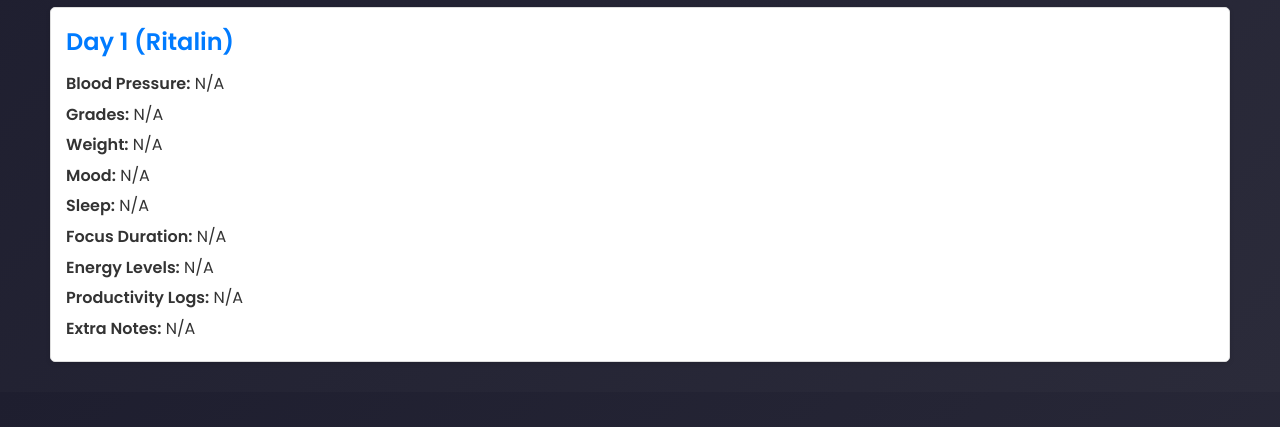
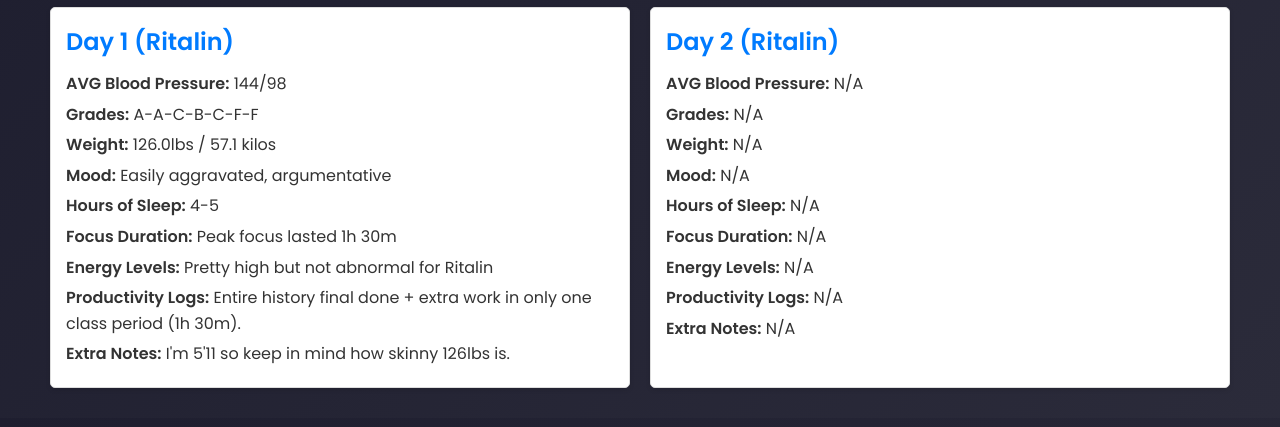
Before and after one commit to SupermanRepo/ProjectCapsule, a plain HTML site: page index.html in a window 1280 px wide. Shown: the part 187-614 px from the top of the page. Drawn offline with Linux system fonts and the light colour scheme.

Commit message:
Update index.html

```diff
--- a/index.html
+++ b/index.html
@@ -31,14 +31,27 @@
   <main>
     <h1>Daily Progress Tracker</h1>
     <div class="progress-container">
-      <!-- Sample Day 1 Entry -->
+      <!-- Day 1 Entry -->
       <div class="day-entry">
         <div class="day-number">Day 1 (Ritalin)</div>
-        <div class="entry-detail"><strong>Blood Pressure:</strong> N/A</div>
+        <div class="entry-detail"><strong>AVG Blood Pressure:</strong> 144/98</div>
+        <div class="entry-detail"><strong>Grades:</strong> A-A-C-B-C-F-F</div>
+        <div class="entry-detail"><strong>Weight:</strong> 126.0lbs / 57.1 kilos</div>
+        <div class="entry-detail"><strong>Mood:</strong> Easily aggravated, argumentative </div>
+        <div class="entry-detail"><strong>Hours of Sleep:</strong> 4-5</div>
+        <div class="entry-detail"><strong>Focus Duration:</strong> Peak focus lasted 1h 30m</div>
+        <div class="entry-detail"><strong>Energy Levels:</strong> Pretty high but not abnormal for Ritalin</div>
+        <div class="entry-detail"><strong>Productivity Logs:</strong> Entire history final done + extra work in only one class period (1h 30m).</div>
+        <div class="entry-detail"><strong>Extra Notes:</strong> I'm 5'11 so keep in mind how skinny 126lbs is.</div>
+      </div>
+      <!-- Day 2 Entry -->
+      <div class="day-entry">
+        <div class="day-number">Day 2 (Ritalin)</div>
+        <div class="entry-detail"><strong>AVG Blood Pressure:</strong> N/A</div>
         <div class="entry-detail"><strong>Grades:</strong> N/A</div>
         <div class="entry-detail"><strong>Weight:</strong> N/A</div>
         <div class="entry-detail"><strong>Mood:</strong> N/A</div>
-        <div class="entry-detail"><strong>Sleep:</strong> N/A</div>
+        <div class="entry-detail"><strong>Hours of Sleep:</strong> N/A</div>
         <div class="entry-detail"><strong>Focus Duration:</strong> N/A</div>
         <div class="entry-detail"><strong>Energy Levels:</strong> N/A</div>
         <div class="entry-detail"><strong>Productivity Logs:</strong> N/A</div>
```
